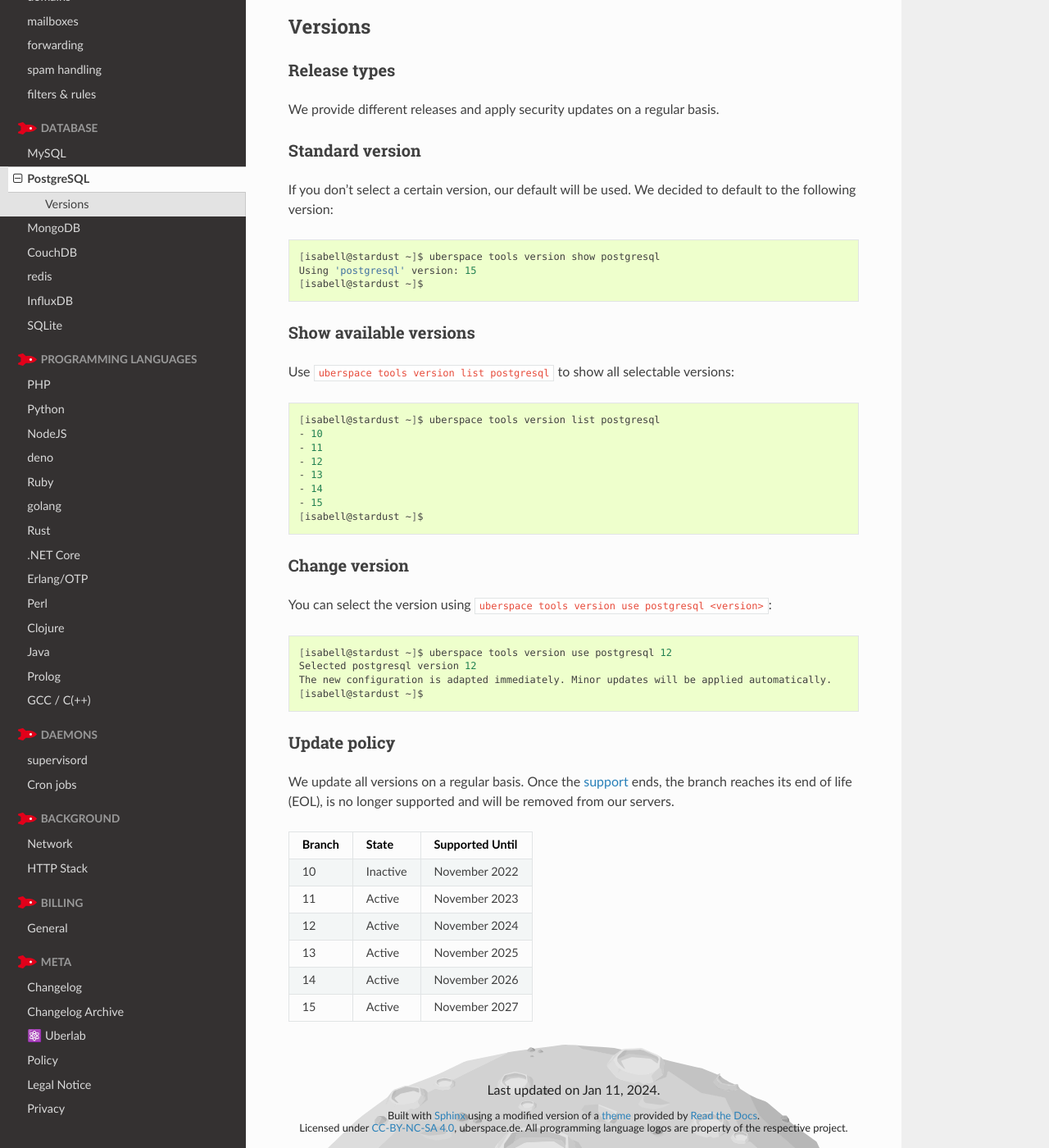
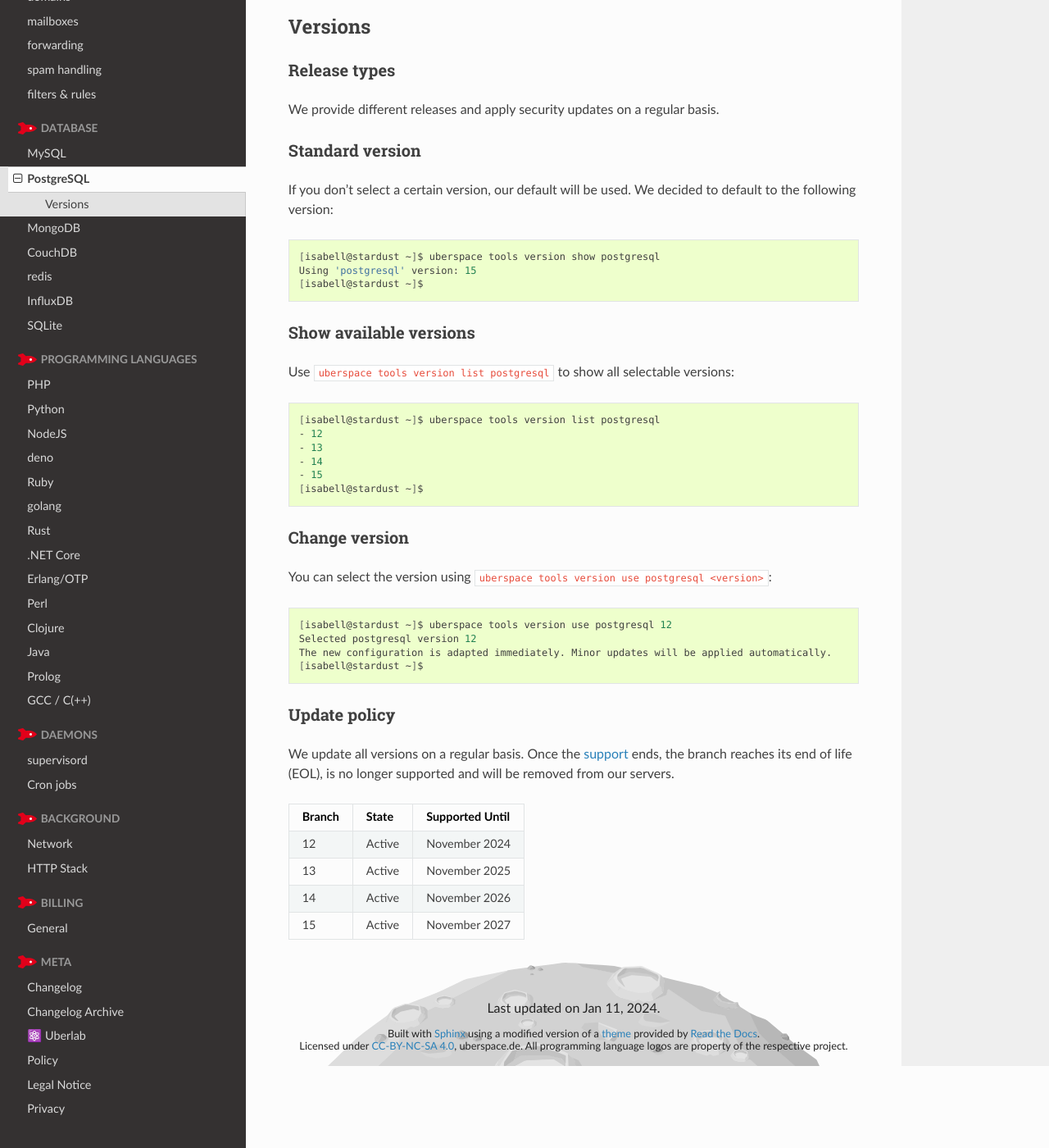
Before and after one commit to Uberspace/manual, a Sphinx documentation site: the page built from source/database-postgresql.rst, in a window 1280 px wide and 1400 px high, scrolled down 264 px. Shown: the whole window at 82% size. Built offline with Sphinx 7.4.7 and the Read the Docs theme 2.0.0, drawn with Linux system fonts in a browser that asks for light colours.

Commit message:
[7.15.9] remove postgrs 10+11

```diff
--- a/source/database-postgresql.rst
+++ b/source/database-postgresql.rst
@@ -35,8 +35,6 @@ Use ``uberspace tools version list postgresql`` to show all selectable versions:
 .. code-block:: bash
 
   [isabell@stardust ~]$ uberspace tools version list postgresql
-  - 10
-  - 11
   - 12
   - 13
   - 14
@@ -63,10 +61,6 @@ We update all versions on a regular basis. Once the `support <https://www.postgr
 +--------+-------------------------+------------------+
 | Branch | State                   | Supported Until  |
 +========+=========================+==================+
-| 10     | Inactive                | November 2022    |
-+--------+-------------------------+------------------+
-| 11     | Active                  | November 2023    |
-+--------+-------------------------+------------------+
 | 12     | Active                  | November 2024    |
 +--------+-------------------------+------------------+
 | 13     | Active                  | November 2025    |
```
